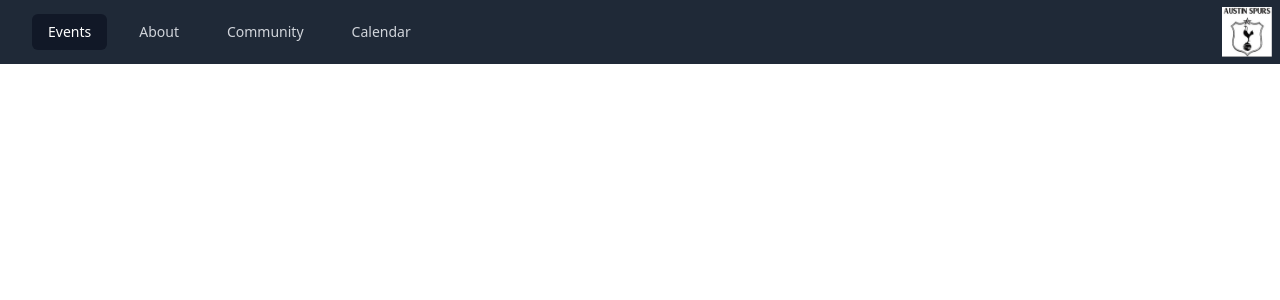
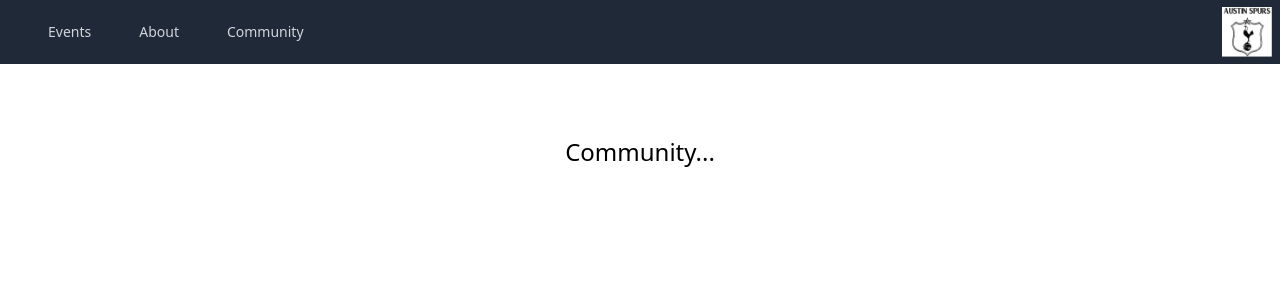
Before and after one commit to Angel-Journey/AustinSpursSG, a React (Create React App) app: page /AustinSpursSG/community in a window 1280 px wide. Shown: the top 300 px of the page. Built offline with nearby package versions, Linux system fonts and the light colour scheme.

Commit message:
Update favicon and add Events/Community components
Also fixed nav hrefs for components, logo wasn't showing

```diff
--- a/public/index.html
+++ b/public/index.html
@@ -10,7 +10,7 @@ unless you know exactly what you're doing! -->
     <meta name="theme-color" content="#000000">
 
     <link rel="manifest" href="%PUBLIC_URL%/manifest.json">
-    <link rel="shortcut icon" href="%PUBLIC_URL%/Logo.png">
+    <link rel="shortcut icon" href="%PUBLIC_URL%/favicon.ico">
     <script src="gh-pages-url-parser.js" type="text/javascript"></script>
 
     <title>React App</title>
--- a/src/App.js
+++ b/src/App.js
@@ -12,6 +12,8 @@ import SignOut from './components/auth/SignOut'
 import ChangePassword from './components/auth/ChangePassword'
 
 import About from './components/About/About'
+import Events from './components/Events/Events'
+import Community from './components/Community/Community'
 
 class App extends Component {
   constructor (props) {
@@ -61,9 +63,31 @@ class App extends Component {
 
           <Route
             exact
+            path="/AustinSpursSG/events"
+            render={({ history }) => (
+              <Events
+                history={history}
+                handleSignupOrLogin={this.handleSignupOrLogin}
+              />
+            )}
+          />
+
+          <Route
+            exact
             path="/AustinSpursSG/about"
             render={({ history }) => (
               <About
+                history={history}
+                handleSignupOrLogin={this.handleSignupOrLogin}
+              />
+            )}
+          />
+
+          <Route
+            exact
+            path="/AustinSpursSG/community"
+            render={({ history }) => (
+              <Community
                 history={history}
                 handleSignupOrLogin={this.handleSignupOrLogin}
               />
--- /dev/null
+++ b/src/components/Community/Community.js
@@ -0,0 +1,17 @@
+import React from 'react'
+
+export default function Community (props) {
+  return (
+    // header container
+    <div>
+
+      {/* steps section */}
+      <div className="ml-4 mr-4 bg-white">
+        <div className="">
+          <h2 className="p-8 text-2xl text-black flex items-center justify-center bg-altbox border-none leading-2 pl-4 pr-4 box-border rounded-lg m-10">Community...</h2>
+        </div>
+
+      </div>
+    </div>
+  )
+}
--- /dev/null
+++ b/src/components/Events/Events.js
@@ -0,0 +1,17 @@
+import React from 'react'
+
+export default function Events (props) {
+  return (
+    // header container
+    <div>
+
+      {/* steps section */}
+      <div className="ml-4 mr-4 bg-white">
+        <div className="">
+          <h2 className="p-8 text-2xl text-black flex items-center justify-center bg-altbox border-none leading-2 pl-4 pr-4 box-border rounded-lg m-10">Events...</h2>
+        </div>
+
+      </div>
+    </div>
+  )
+}
--- a/src/components/Navbar/Navbar.js
+++ b/src/components/Navbar/Navbar.js
@@ -5,10 +5,9 @@ import { Disclosure } from '@headlessui/react'
 import { MenuIcon, XIcon } from '@heroicons/react/outline'
 
 const navigation = [
-  { name: 'Events', href: '/AustinSpursSG/events/', current: true },
+  { name: 'Events', href: '/AustinSpursSG/events', current: false },
   { name: 'About', href: '/AustinSpursSG/about', current: false },
-  { name: 'Community', href: '/AustinSpursSG/community/', current: false },
-  { name: 'Calendar', href: '/AustinSpursSG/calendar/', current: false }
+  { name: 'Community', href: '/AustinSpursSG/community', current: false }
 ]
 
 function classNames (...classes) {
@@ -55,13 +54,13 @@ export default function Navbar () {
                 </div>
               </div>
               <div className="absolute inset-y-0 right-0 flex items-center pr-2 sm:static sm:inset-auto sm:ml-6 sm:pr-0">
-
-                <img
-                  width = "50"
-                  src="./images/Logo.png"
-                  alt=""
-                />
-
+                <div>
+                  <img
+                    width = "50"
+                    src="./images/Logo.png"
+                    alt=""
+                  />
+                </div>
                 {/* Profile dropdown
                 <Menu as="div" className="ml-3 relative">
                   <div>
```
Also changed, not shown: 1 other file (tests, documents, lock files or other folders).
